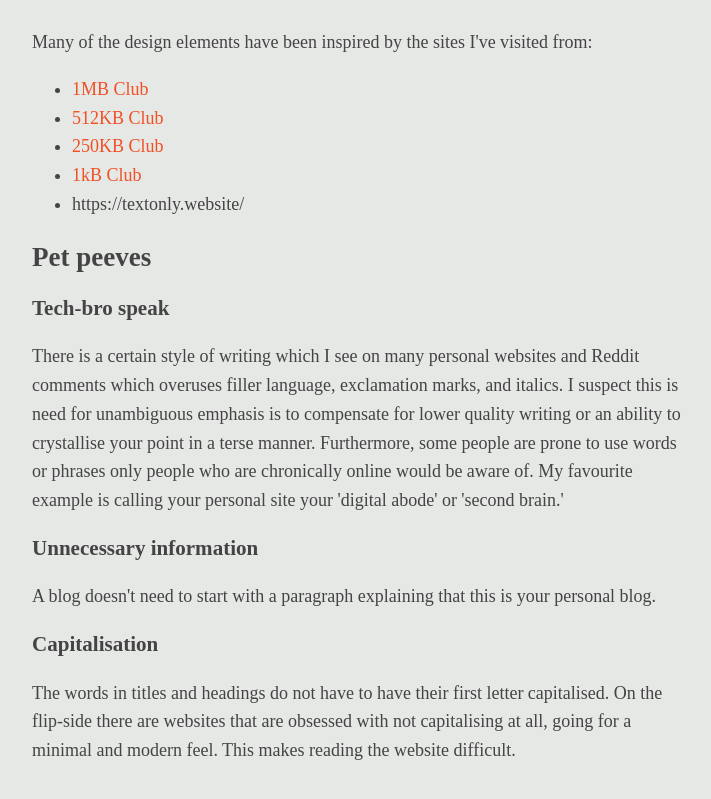
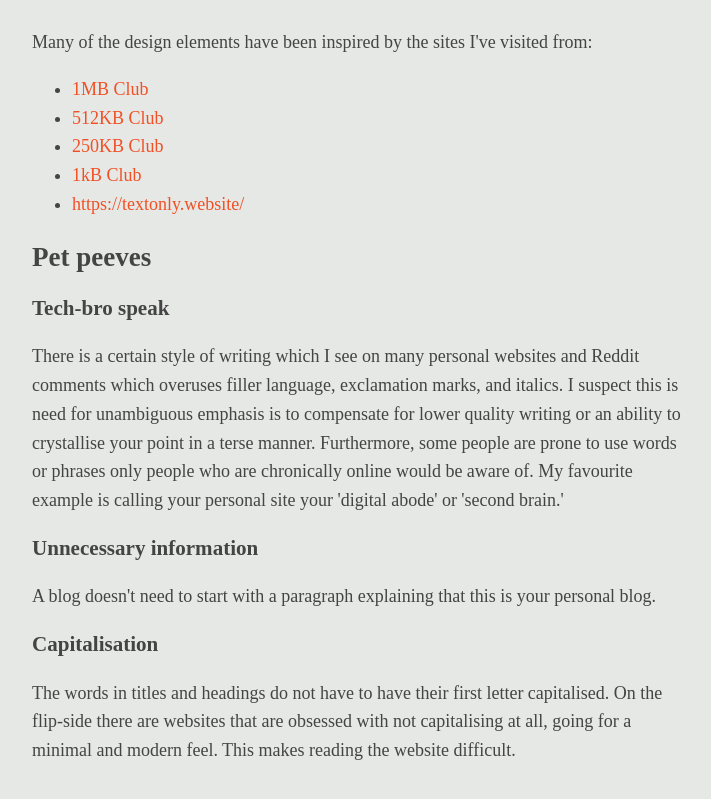
Before and after one commit to francisrmatt/eleventy-site, an Eleventy site: page src/posts/design.md in a window 1280 px wide. Shown: the part 2616-3415 px from the top of the page, without its empty margins (283-994 px from the left). Built offline with nearby package versions, Linux system fonts and the light colour scheme; Eleventy itself is replaced by a stand-in of ours; files that its build step writes are made by us from their sources.

Commit message:
fixed link

```diff
--- a/src/posts/design.md
+++ b/src/posts/design.md
@@ -73,7 +73,7 @@ Many of the design elements have been inspired by the sites I've visited from:
 - [512KB Club](https://512kb.club/)
 - [250KB Club](https://250kb.club/)
 - [1kB Club](https://1kb.club/)
-- https://textonly.website/
+- [https://textonly.website/](https://textonly.website/)
 
 ## Pet peeves
 
```
